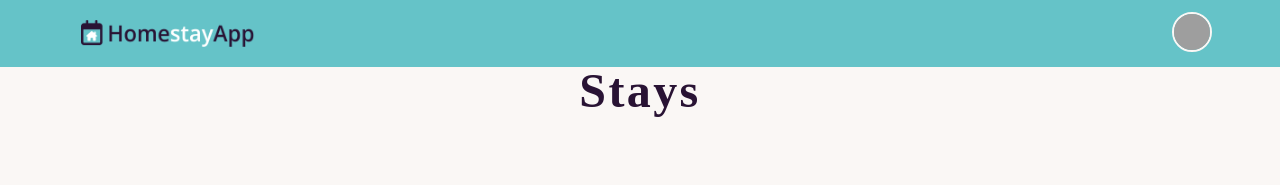
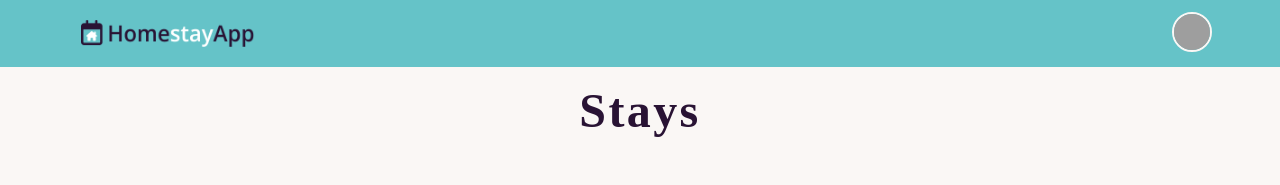
Before and after one commit to Asilsay/homestay-app, a React (Vite) app: page / in a window 1280 px wide. Shown: the top 185 px of the page. Built offline with nearby package versions, Linux system fonts and the light colour scheme; grey boxes are pictures that could not be loaded.

Commit message:
style: fixing style at homepage

```diff
--- a/src/components/CardList.tsx
+++ b/src/components/CardList.tsx
@@ -21,14 +21,13 @@ const Card: FC<listProps> = ({
   image,
   rating,
 }) => {
-  //   const imgUrl = "https://storage.googleapis.com/alta-airbnb/";
   return (
     <div
       className="card card-side cursor-pointer bg-slate-100"
       onClick={handleDetail}
     >
       <figure>
-        <img src={hotel} alt="Hotel Room" />
+        <img src={(image = hotel)} alt="Hotel Room" />
       </figure>
       <div className="card-body px-2 py-4">
         <div className="card-title font-semibold text-[#291334] text-4xl md:text-md  mb-2">
--- a/src/pages/HomePage.tsx
+++ b/src/pages/HomePage.tsx
@@ -8,8 +8,8 @@ const HomePage = () => {
         chose="section"
         addClass="bg-base-100 flex items-center justify-center"
       >
-        <div className="flex-row">
-          <div className="text-[#291334] text-5xl tracking-wider font-bold text-center">
+        <div className="flex-row pb-5">
+          <div className="text-[#291334] text-5xl tracking-wider font-bold text-center pt-5">
             Stays
           </div>
           <div className="flex-col my-32 pb-10">
@@ -19,21 +19,21 @@ const HomePage = () => {
               description="2 Guest - 1 Bedroom - 1 Bed - Bath
           Pool - Wifi - Kitchen"
               price="$25"
-            ></CardList>
+            />
             <CardList
               title="Living Room A6"
               address="Suromadu"
               description="2 Guest - 1 Bedroom - 1 Bed - Bath
           Pool - Wifi - Kitchen"
               price="$25"
-            ></CardList>
+            />
             <CardList
               title="Living Room A6"
               address="Suromadu"
               description="2 Guest - 1 Bedroom - 1 Bed - Bath
           Pool - Wifi - Kitchen"
               price="$25"
-            ></CardList>
+            />
           </div>
         </div>
       </Layout>
```
